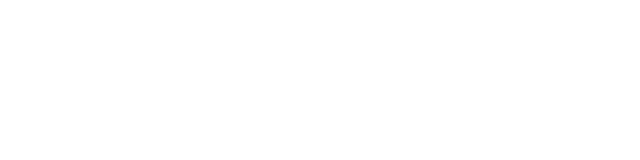
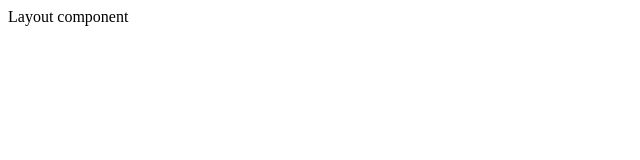
Before and after one commit to calvansaw/loans-fe, a React (Create React App) app: page / in a window 1280 px wide. Shown: the top 160 px of the page, without its empty margins (0-640 px from the left). Built offline with nearby package versions, Linux system fonts and the light colour scheme.

Commit message:
feat: add react-router-dom, setup routerenderer and routes

```diff
--- a/package.json
+++ b/package.json
@@ -12,6 +12,7 @@
     "@types/react-dom": "^18.2.14",
     "react": "^18.2.0",
     "react-dom": "^18.2.0",
+    "react-router-dom": "^6.18.0",
     "react-scripts": "5.0.1",
     "typescript": "^4.9.5",
     "web-vitals": "^2.1.4"
--- a/src/App.tsx
+++ b/src/App.tsx
@@ -1,7 +1,9 @@
+import RouteRenderer from "./routers/RouteRenderer";
+
 function App() {
   return (
     <div className="App">
-      <></>
+      <RouteRenderer />
     </div>
   );
 }
--- /dev/null
+++ b/src/components/Layout.tsx
@@ -0,0 +1,12 @@
+import { Outlet } from "react-router-dom";
+
+const Layout = () => {
+  return (
+    <div>
+      <div>Layout component</div>
+      <Outlet />
+    </div>
+  );
+};
+
+export default Layout;
--- /dev/null
+++ b/src/constants/urls.ts
@@ -0,0 +1,2 @@
+export const LOGIN = "/login";
+export const LOANS = "/loans";
--- a/src/index.tsx
+++ b/src/index.tsx
@@ -2,13 +2,16 @@ import React from "react";
 import ReactDOM from "react-dom/client";
 import App from "./App";
 import reportWebVitals from "./reportWebVitals";
+import { BrowserRouter } from "react-router-dom";
 
 const root = ReactDOM.createRoot(
   document.getElementById("root") as HTMLElement
 );
 root.render(
   <React.StrictMode>
-    <App />
+    <BrowserRouter>
+      <App />
+    </BrowserRouter>
   </React.StrictMode>
 );
 
--- /dev/null
+++ b/src/routers/RouteRenderer.tsx
@@ -0,0 +1,28 @@
+import { RouteObject, useRoutes } from "react-router-dom";
+import Layout from "../components/Layout";
+import * as URLS from "../constants/urls";
+
+const RouteRenderer = () => {
+  const children = [
+    {
+      path: URLS.LOGIN,
+      element: <>login</>,
+    },
+    {
+      path: URLS.LOANS,
+      element: <>loans</>,
+    },
+  ];
+
+  const routers = [
+    {
+      path: "/",
+      element: <Layout />,
+      children,
+    },
+  ] as RouteObject[];
+
+  return useRoutes(routers);
+};
+
+export default RouteRenderer;
```
Also changed, not shown: 1 other file (tests, documents, lock files or other folders).
